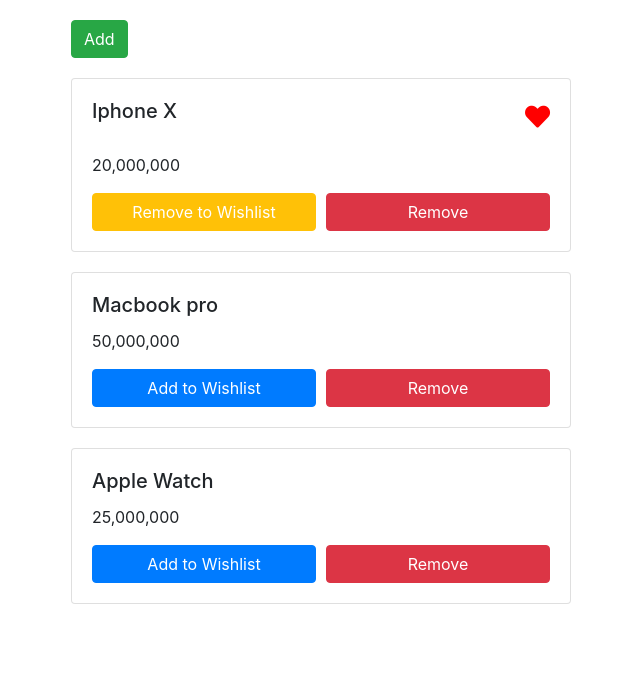
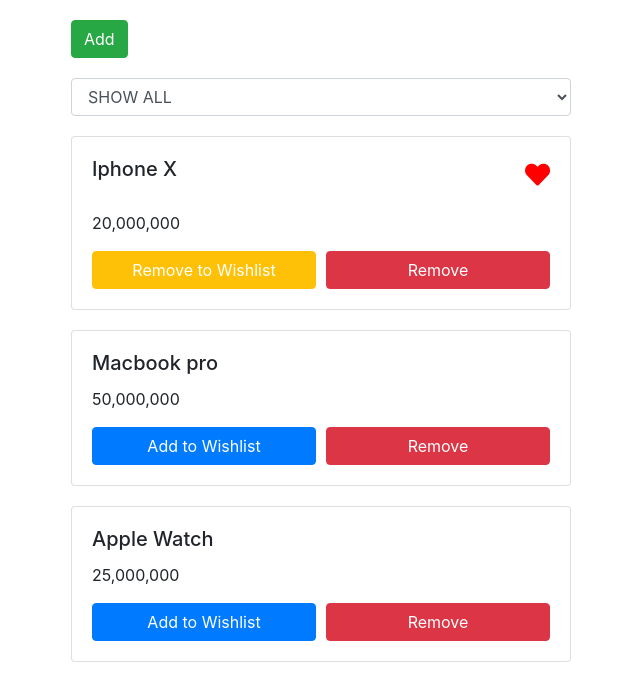
Before and after one commit to huongnguyen08/ng1503, an Angular app: page / in a window 1280 px wide. Shown: the top 700 px of the page, without its empty margins (319-959 px from the left). Built offline with nearby package versions, Linux system fonts and the light colour scheme.

Commit message:
WISHLIST

```diff
--- a/src/app/product/product.component.html
+++ b/src/app/product/product.component.html
@@ -2,6 +2,14 @@
   <div class="row justify-content-center">
     <div class="col-6">
       <button class="btn btn-success btn-add">Add</button>
+
+      <div style="margin:20px" >
+        <select class="form-control mg-20">
+          <option value="SHOW_ALL">SHOW ALL</option>
+          <option value="WISHLIST">SHOW WISHLIST</option>
+          <option value="NONE_WISHLIST">SHOW NONE WISHLIST</option>
+        </select>
+      </div>
       <div style="margin:20px"
       *ngFor="let product of products">
         <div class="card">
```
